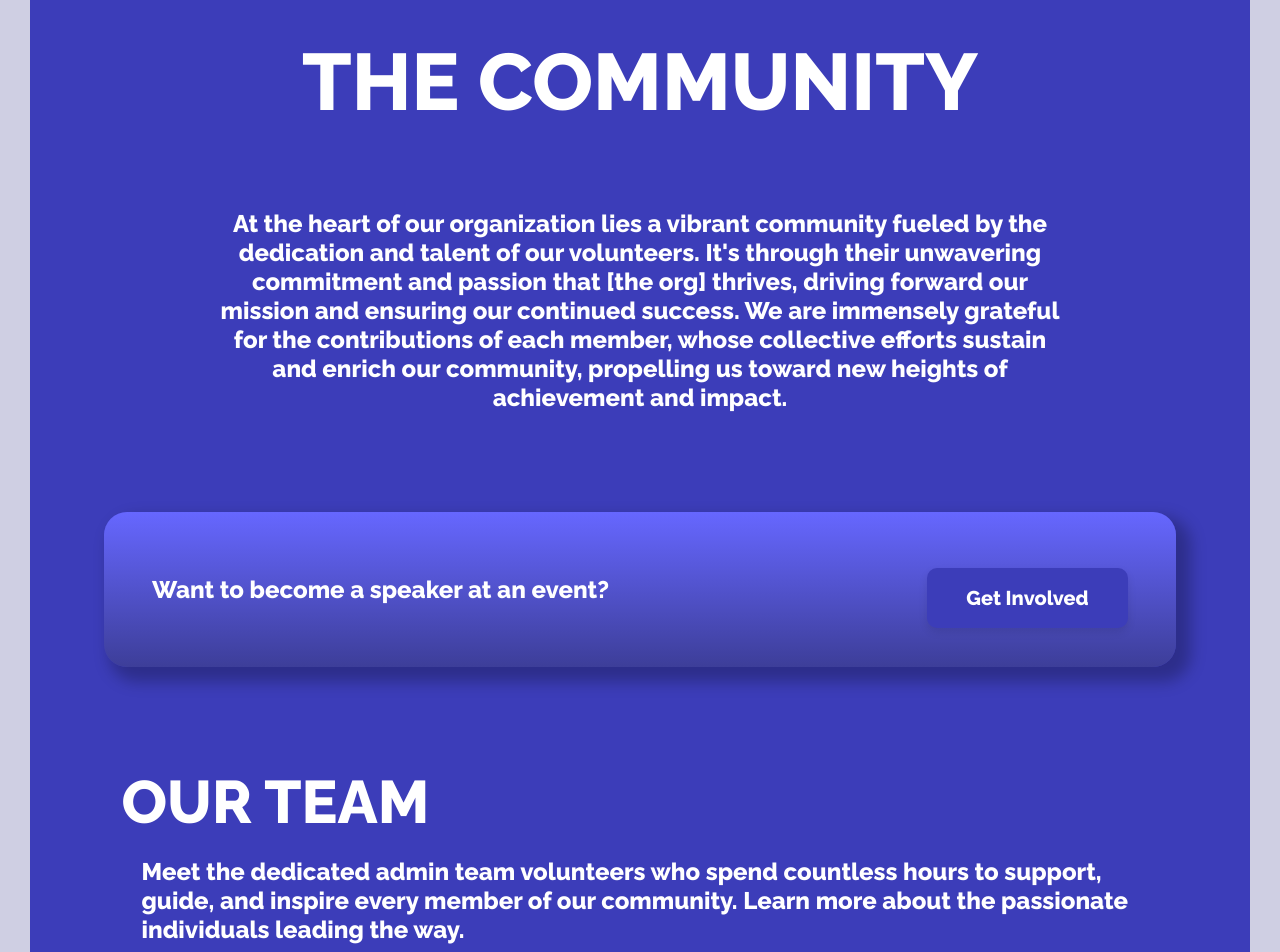
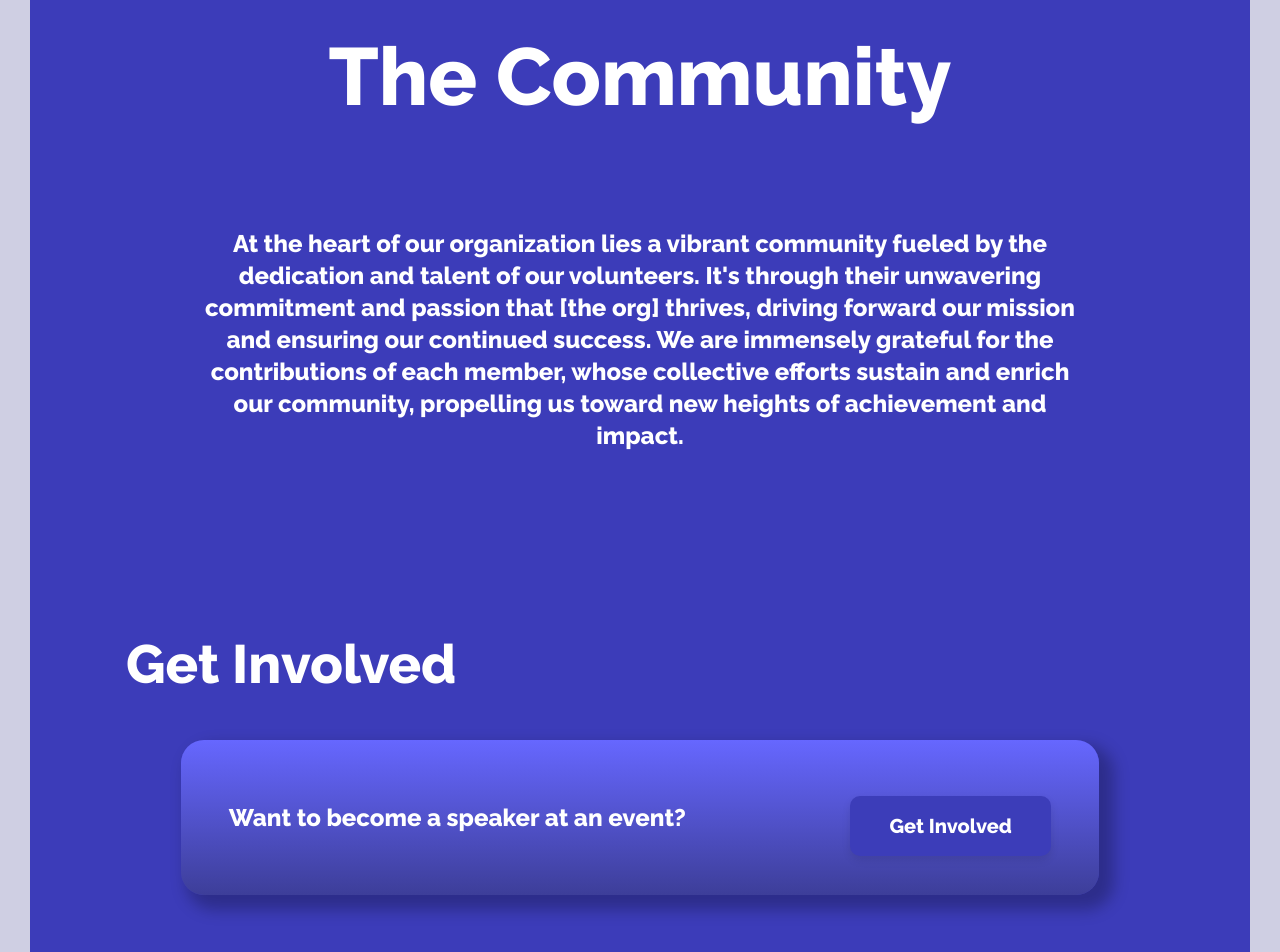
Before and after one commit to dallassoftwaredevelopers/DSDsite, a Next.js app: page /community in a window 1280 px wide. Shown: the part 140-1092 px from the top of the page. Built offline with nearby package versions, Linux system fonts and the light colour scheme.

Commit message:
(WEB-70) align community page to global styles

```diff
--- a/src/app/community/community.module.css
+++ b/src/app/community/community.module.css
@@ -1,59 +1,10 @@
-.container {
-  background-color: #3c3db9;
-  display: flex;
-  align-items: center;
-  justify-content: center;
-  padding: 5rem 0;
-  flex-direction: column;
-  color: #fff;
-  width: 100%;
-}
-
-.titleSection {
-  display: flex;
-  flex-direction: column;
-  justify-content: center;
-}
-
-.title {
-  color: #fff;
-  text-align: center;
-  font-family: Raleway;
-  font-size: 5rem;
-  font-weight: 700;
-  margin: 0;
-  text-transform: uppercase;
-}
-
-.communityParagraph {
-  padding: 5rem 0;
-  font-size: 1.5rem;
-  font-family: Raleway;
-  text-align: center;
-  font-weight: 700;
-  max-width: 70%;
-  margin: auto;
-}
-
 .teamSection {
   max-width: 85%;
   margin: 5rem 0;
 }
 
-.subtitle {
-  color: #fff;
-  text-align: left;
-  font-family: Raleway;
-  font-size: 3.75rem;
-  font-style: normal;
-  font-weight: 800;
-  margin: 0;
-  text-transform: uppercase;
-}
-
 .teamParagraph {
   font-size: 1.5rem;
-  font-family: Raleway;
   font-weight: 700;
   margin: auto;
   padding: 1.25rem 0 0 1.25rem;
@@ -129,24 +80,6 @@
     align-items: center;
   }
 
-  .communityParagraph {
-    padding: 3rem 0;
-    font-size: 1.25rem;
-  }
-
-  .teamParagraph {
-    font-size: 1.25rem;
-  }
-
-  .title {
-    font-size: 3rem;
-  }
-
-  .subtitle {
-    font-size: 2.5rem;
-    text-align: center;
-  }
-
   .yearButton {
     font-size: 1.25rem;
   }
--- a/src/app/community/page.tsx
+++ b/src/app/community/page.tsx
@@ -3,14 +3,6 @@ import { useState } from 'react';
 import styles from './community.module.css';
 import OfferingCard from '../components/offeringCard/offeringCard';
 import Person from '../components/person/person';
-
-export default function CommunityPage() {
-  const [selectedYear, setSelectedYear] = useState<number>(2024);
-
-  const headerText: string =
-    "At the heart of our organization lies a vibrant community fueled by the dedication and talent of our volunteers. It's through their unwavering commitment and passion that [the org] thrives, driving forward our mission and ensuring our continued success. We are immensely grateful for the contributions of each member, whose collective efforts sustain and enrich our community, propelling us toward new heights of achievement and impact.";
-  const ourTeamText: string =
-    'Meet the dedicated admin team volunteers who spend countless hours to support, guide, and inspire every member of our community. Learn more about the passionate individuals leading the way.';
 
 const peopleData = [
   {
@@ -134,20 +126,44 @@ export default function CommunityPage() {
   ],
 };
 
+export default function CommunityPage() {
+  const [selectedYear, setSelectedYear] = useState<number>(2024);
+
   return (
-    <section className={styles.container}>
-      <div className={styles.titleSection}>
-        <h1 className={styles.title}>The Community</h1>
-        <p className={styles.communityParagraph}>{headerText}</p>
+    <>
+      <section className='sectionIntro bgBlue'>
+        <div className='sectionPadded'>
+          <h1>The Community</h1>
+          <p className='sectionParagraph'>
+            At the heart of our organization lies a vibrant community fueled by
+            the dedication and talent of our volunteers. It&apos;s through their
+            unwavering commitment and passion that [the org] thrives, driving
+            forward our mission and ensuring our continued success. We are
+            immensely grateful for the contributions of each member, whose
+            collective efforts sustain and enrich our community, propelling us
+            toward new heights of achievement and impact.
+          </p>
+        </div>
+      </section>
+      <section className='section bgBlue'>
+        <div className='sectionPadded'>
+          <h2>Get Involved</h2>
           <OfferingCard
             text='Want to become a speaker at an event?'
             buttonText='Get Involved'
             buttonLink='/'
           />
         </div>
+      </section>
+      <section className='section bgBlue'>
+        <div className='sectionPadded'>
           <div className={styles.teamSection}>
-        <h2 className={styles.subtitle}>Our Team</h2>
-        <p className={styles.teamParagraph}>{ourTeamText}</p>
+            <h2>Our Team</h2>
+            <p className={styles.teamParagraph}>
+              Meet the dedicated admin team volunteers who spend countless hours
+              to support, guide, and inspire every member of our community.
+              Learn more about the passionate individuals leading the way.
+            </p>
             <div className={styles.peopleList}>
               {peopleData.map((person) => (
                 <Person
@@ -187,6 +203,8 @@ export default function CommunityPage() {
               ))}
             </div>
           </div>
+        </div>
       </section>
+    </>
   );
 }
--- a/src/app/components/offeringCard/offeringCard.module.css
+++ b/src/app/components/offeringCard/offeringCard.module.css
@@ -21,8 +21,8 @@
 .textContainer {
   flex: 1;
   display: flex;
-
   margin-right: 1rem;
+  text-align: left;
 }
 
 .text {
@@ -56,9 +56,9 @@
   transform: translateY(-2px);
 }
 
-@media (max-width: 480px) {
+@media (max-width: 850px) {
   .offeringCard {
-    padding: 1rem;
+    padding: 2rem;
     height: auto;
     flex-direction: column;
     align-items: center;
@@ -76,7 +76,6 @@
 
   .button {
     width: 100%;
-    max-width: 15rem;
     font-size: 1rem;
   }
 }
```
Lines whose indentation alone changed are shown as unchanged.
